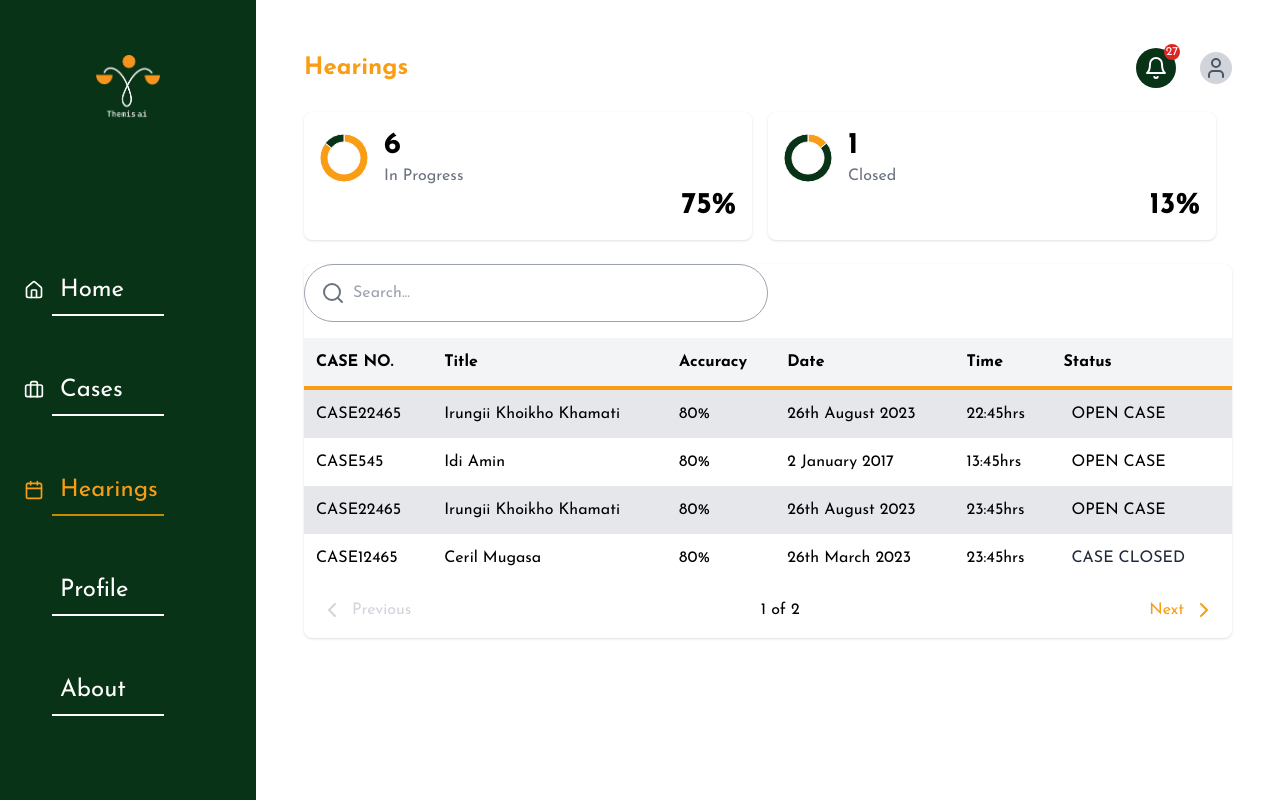
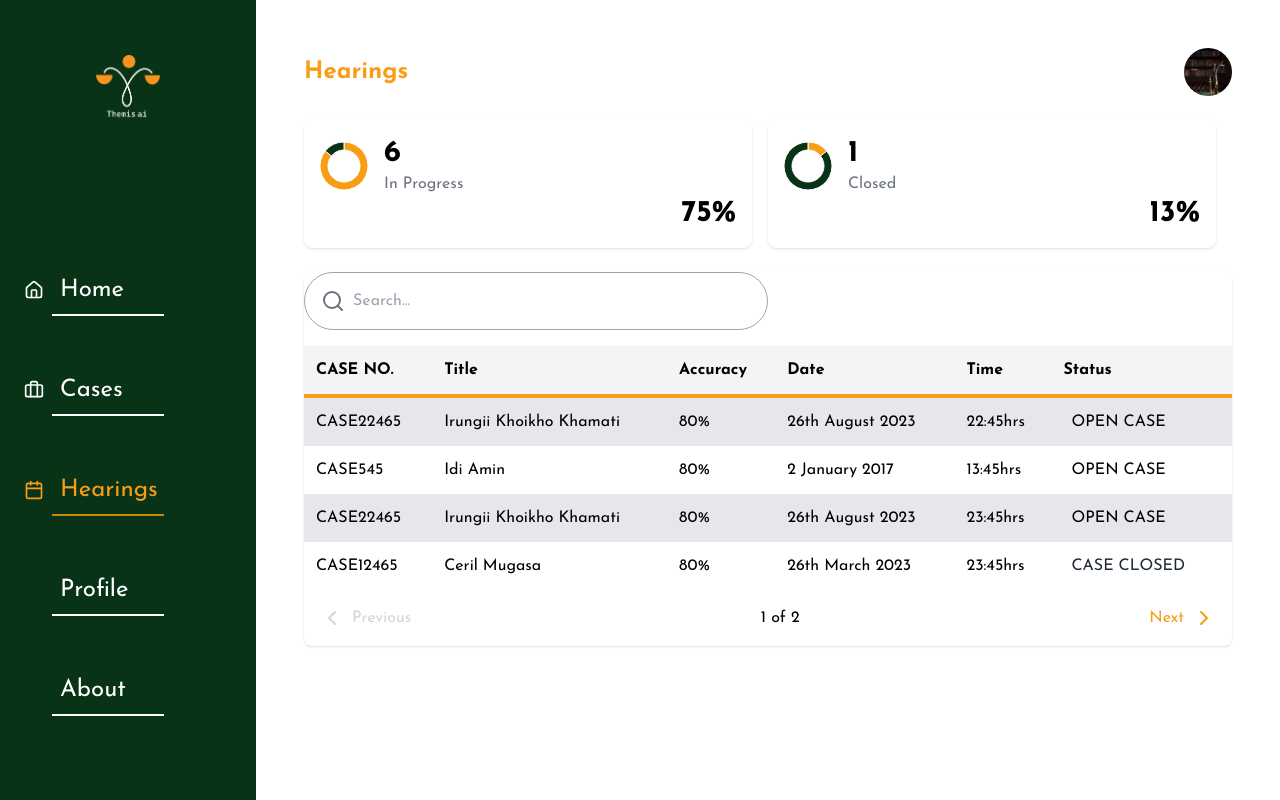
Before and after one commit to akirachix/Taishi-Frontend, a Next.js app in the folder themis-dashboard/: page /judge/hearings in a window 1280 px wide. Built offline with nearby package versions, Linux system fonts and the light colour scheme.

Commit message:
added profile icon to other pages

```diff
--- a/themis-dashboard/src/app/(judge)/judge/cases/page.tsx
+++ b/themis-dashboard/src/app/(judge)/judge/cases/page.tsx
@@ -1,5 +1,5 @@
 "use client";
-import React, { useState, useMemo } from "react";
+import React, { useState, useMemo, useEffect } from "react";
 import { Search, Bell, User, ChevronLeft, ChevronRight } from "lucide-react";
 import Link from "next/link";
 import Layout from "../Layout";
@@ -104,21 +104,28 @@ const Cases = () => {
 
   const paginate = (pageNumber: React.SetStateAction<number>) => setCurrentPage(pageNumber);
 
+  const [avatar, setAvatar] = useState('/ladyjustice.png'); // Default avatar
+
+  useEffect(() => {
+    const storedAvatar = localStorage.getItem('avatar');
+    if (storedAvatar) {
+      setAvatar(storedAvatar);
+    }
+  }, []);
+
   return (
     <Layout>
       <div className="p-4 sm:p-8 bg-white">
 
         <div className="flex flex-col sm:flex-row justify-between items-start sm:items-center mb-6">
           <h1 className="text-xl sm:text-2xl font-bold text-[#F99D15] mb-4 sm:mb-0">Cases</h1>
-          <div className="flex items-center space-x-6">
-            <div className="relative bg-[#083317] p-2 rounded-full">
-              <Bell className="w-6 h-6 text-white" />
-              <span className="absolute -top-1 -right-1 bg-red-600 text-white text-xs rounded-full w-4 h-4 flex items-center justify-center">27</span>
-            </div>
-            <div className="w-8 h-8 bg-gray-300 rounded-full flex items-center justify-center">
-              <User className="w-6 h-6 text-gray-600" />
-            </div>
-          </div>
+          <div className="w-12 h-12 nh:w-8 nh:h-8 bg-gray-300 rounded-full flex items-center justify-center overflow-hidden">
+        {avatar ? (
+          <img src={avatar} alt="User Avatar" className="w-full h-full object-cover" />
+        ) : (
+          <User className=" nh:w-4 nh:h-4 text-gray-600" />
+        )}
+      </div>
         </div>
 
         <div className="bg-white rounded-lg shadow">
--- a/themis-dashboard/src/app/(judge)/judge/hearings/page.tsx
+++ b/themis-dashboard/src/app/(judge)/judge/hearings/page.tsx
@@ -2,7 +2,7 @@
 
 "use client";
 
-import React, { useState, useMemo } from "react";
+import React, { useState, useMemo, useEffect } from "react";
 import { Search, Bell, User, ChevronLeft, ChevronRight } from "lucide-react";
 import { PieChart, Pie, Cell, ResponsiveContainer } from "recharts";
 import Link from "next/link";
@@ -178,6 +178,15 @@ const HearingsDashboard = () => {
     </div>
   );
 
+  const [avatar, setAvatar] = useState('/ladyjustice.png'); // Default avatar
+
+  useEffect(() => {
+    const storedAvatar = localStorage.getItem('avatar');
+    if (storedAvatar) {
+      setAvatar(storedAvatar);
+    }
+  }, []);
+
   return (
     <Layout>
       <div className="p-4 pb-8 sm:p-8 bg-white nh:p-2">
@@ -185,18 +194,13 @@ const HearingsDashboard = () => {
           <h1 className="text-xl sm:text-2xl font-bold text-[#F99D15] mb-4 sm:mb-0">
             Hearings
           </h1>
-          <div className="flex items-center space-x-6">
-            <div className="relative bg-[#083317] p-2 rounded-full">
-              <Bell className="w-6 h-6 text-white" />
-              <span className="absolute -top-1 -right-1 bg-red-600 text-white text-xs rounded-full w-4 h-4 flex items-center justify-center">
-                27
-              </span>
-            </div>
-
-            <div className="w-8 h-8 bg-gray-300 rounded-full flex items-center justify-center">
-              <User className="w-6 h-6 text-gray-600" />
-            </div>
-          </div>
+          <div className="w-12 h-12 nh:w-8 nh:h-8 bg-gray-300 rounded-full flex items-center justify-center overflow-hidden">
+        {avatar ? (
+          <img src={avatar} alt="User Avatar" className="w-full h-full object-cover" />
+        ) : (
+          <User className="w-6 h-6 nh:w-4 nh:h-4 text-gray-600" />
+        )}
+      </div>
         </div>
 
         <div className="flex flex-col sm:flex-row justify-between mb-6 nh:mb-0">
--- a/themis-dashboard/src/app/(judge)/judge/page.tsx
+++ b/themis-dashboard/src/app/(judge)/judge/page.tsx
@@ -1,7 +1,7 @@
 
 
 'use client';
-import React, { useState } from 'react';
+import React, { useEffect, useState } from 'react';
 import { Bell, User } from "lucide-react";
 import Image from 'next/image';
 import Layout from './Layout';
@@ -98,6 +98,15 @@ const JudgeDashboardPage = () => {
     console.log('Joining meeting with link:', meetingLink);
   };
 
+  const [avatar, setAvatar] = useState('/ladyjustice.png'); // Default avatar
+
+  useEffect(() => {
+    const storedAvatar = localStorage.getItem('avatar');
+    if (storedAvatar) {
+      setAvatar(storedAvatar);
+    }
+  }, []);
+
   return (
     <Layout>
       <div className="bg-white p-6 flex flex-col">
@@ -105,9 +114,13 @@ const JudgeDashboardPage = () => {
           <h1 className="text-3xl font-bold text-yellow-500">Home</h1>
           <div className="flex items-center space-x-6">
 
-            <div className="w-14 h-14 bg-gray-300 rounded-full flex items-center justify-center">
-              <User className="w-7 h-7 text-gray-600" />
-            </div>
+          <div className="w-12 h-12 nh:w-8 nh:h-8 bg-gray-300 rounded-full flex items-center justify-center overflow-hidden">
+        {avatar ? (
+          <img src={avatar} alt="User Avatar" className="w-full h-full object-cover" />
+        ) : (
+          <User className=" nh:w-4 nh:h-4 text-gray-600" />
+        )}
+      </div>
           </div>
         </header>
 
--- a/themis-dashboard/src/app/(judge)/judge/profile/page.tsx
+++ b/themis-dashboard/src/app/(judge)/judge/profile/page.tsx
@@ -1,4 +1,3 @@
-
 
 "use client";
 import React, { useState, useEffect } from "react";
@@ -150,6 +149,7 @@ const ProfilePage = () => {
 
   const handleAvatarSelect = (avatar: string) => {
     setSelectedAvatar(avatar);
+    localStorage.setItem('avatar', avatar);
     setIsEditing(false);
   };
   if (loading) {
@@ -166,14 +166,6 @@ const ProfilePage = () => {
 
 
   const pendingCases = judgeProfile.totalCases - judgeProfile.transcribedCases;
-
-
-  // const getCurrentDate = () => {
-  //   const options = {  year: 'numeric', month: 'numeric', day: 'numeric' };
-  //   return new Date().toLocaleDateString('en-US', options);
-  // };
-
-
 
   return (
     <Layout>
@@ -251,7 +243,7 @@ const ProfilePage = () => {
           </div>
         )}
 
-        <div className="flex flex-col nh:mt-[1%] nh:gap-6 mt-[6%] nh:ml-[-5%] ml-[-7%] mr-[-6%] md:flex-row gap-16">
+        <div className="flex flex-col nh:mt-[1%] nh:gap-6 mt-[0.5%] nh:ml-[-5%] ml-[-7%] mr-[-6%] md:flex-row gap-16">
           {/* Profile Section */}
           <div className="md:w-1/3 bg-white-900 nh:p-2 p-6 shadow-2xl rounded-lg" >
             <div className="relative">
@@ -271,7 +263,7 @@ const ProfilePage = () => {
             </div>
 
             <div className="text-center">
-              <div className="space-y-4 mt-[28%]">
+              <div className="space-y-4 mt-[24%]">
                 <h2 className="text-3xl nh:text-xl font-semibold">{judgeProfile.name}</h2>
                 <p className="text-[16px] nh:text-sm ">{judgeProfile.email}</p>
                 <p className="text-[16px] nh:text-sm">
@@ -294,11 +286,7 @@ const ProfilePage = () => {
         <FaClipboardCheck className="nh:mt-6  w-12 h-12 nh:w-6 nh:h-6 mx-auto mb-4" />
         <h3 className="text-lg font-semibold mb-2">Transcribed Cases</h3>
 
-        {/* <div>
-      {transcribedCases.map((caseItem) => (
-        <div key={caseItem.id}>{caseItem.title}</div> // Assuming each case has an id and title
-      ))}
-    </div> */}
+
 {transcribedCases && transcribedCases.transcribed_cases ? (
   transcribedCases.transcribed_cases.map((caseItem) => (
     <div key={caseItem.id}>{caseItem.title}</div>
@@ -309,8 +297,6 @@ const ProfilePage = () => {
 </p>
 
 )}
-        {/* <p className="text-3xl nh:text-xl mt-4 font-bold">{transcribedCases}</p> */}
-
       </div>
     </div>
 
@@ -336,18 +322,7 @@ const ProfilePage = () => {
       </div>
     </div> */}
 
-
-
-      {/* <div className="bg-green-200 shadow-2xl rounded-lg nh:p-1 nh:h-36 nh:w-56 p-4 py-28 h-48 flex flex-col items-center justify-center relative overflow-hidden">
-    <div className="relative mb-8 z-10 text-center">
-      <FaCalendar className="nh:mt-6 w-12 h-12 nh:w-6 nh:h-6 mx-auto mb-4" />
-      <h3 className="text-lg font-semibold mb-2">Current Date</h3>
-      <p className="text-xl nh:text-lg mt-4 font-bold">{getCurrentDate()}</p>
-    </div>
-  </div> */}
   </div>
-
-
 
 
             {/* Recent Cases */}
@@ -389,7 +364,7 @@ const ProfilePage = () => {
             <div className={`mt-8 p-6 nh:mt-[-8%] rounded-lg`}>
             <button
           onClick={startNewTranscription}
-         className="mt-6 nh:ml-[-2%] w-full bg-green-700 text-white py-4 px-4 nh:p-2 rounded hover:bg-green-800 transition-colors"
+         className="mt-4 nh:ml-[-2%] w-full bg-green-700 text-white py-4 px-4 nh:p-2 rounded hover:bg-green-800 transition-colors"
         >Start New Transcription
         </button>
              </div>
```
